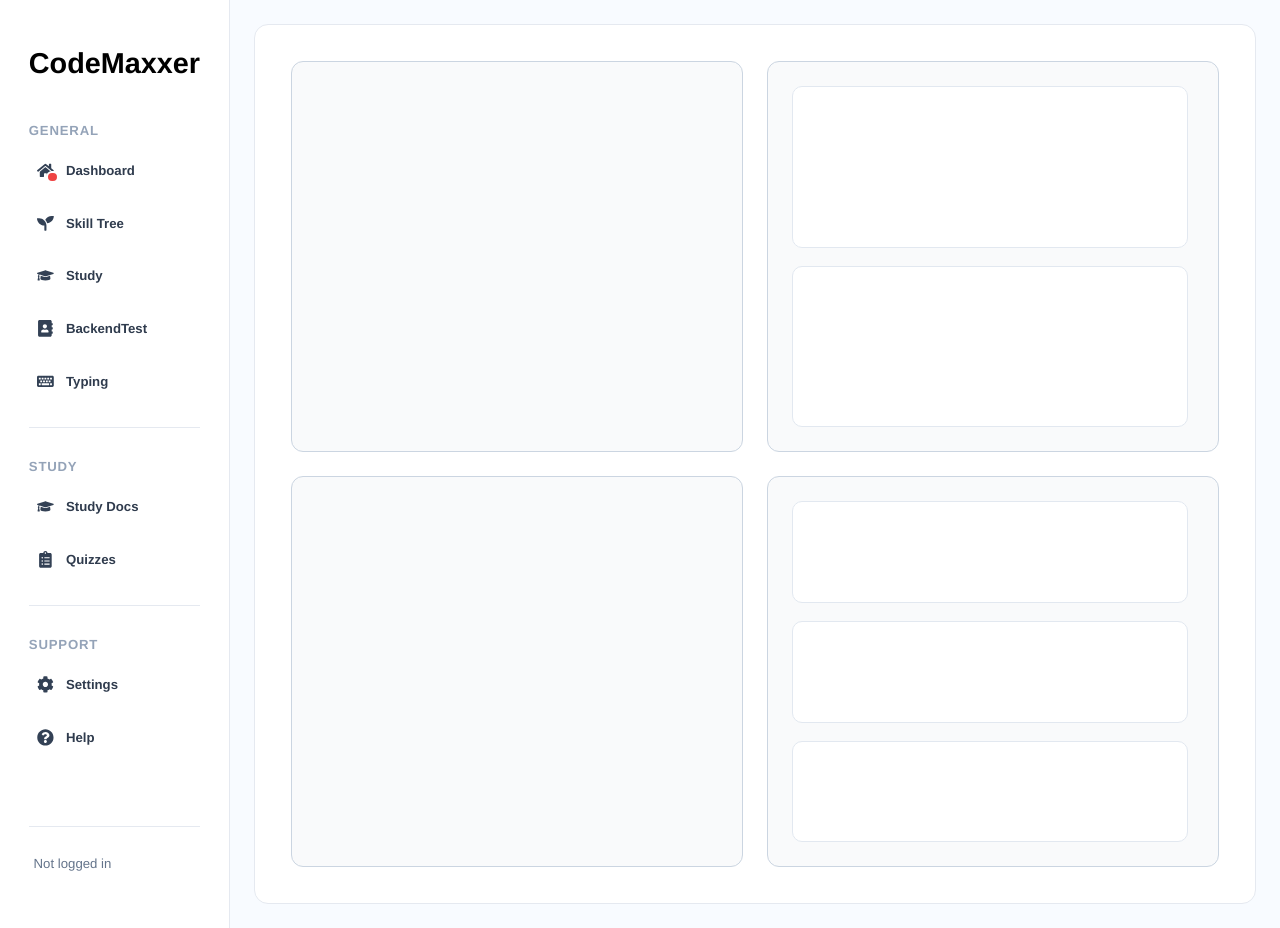
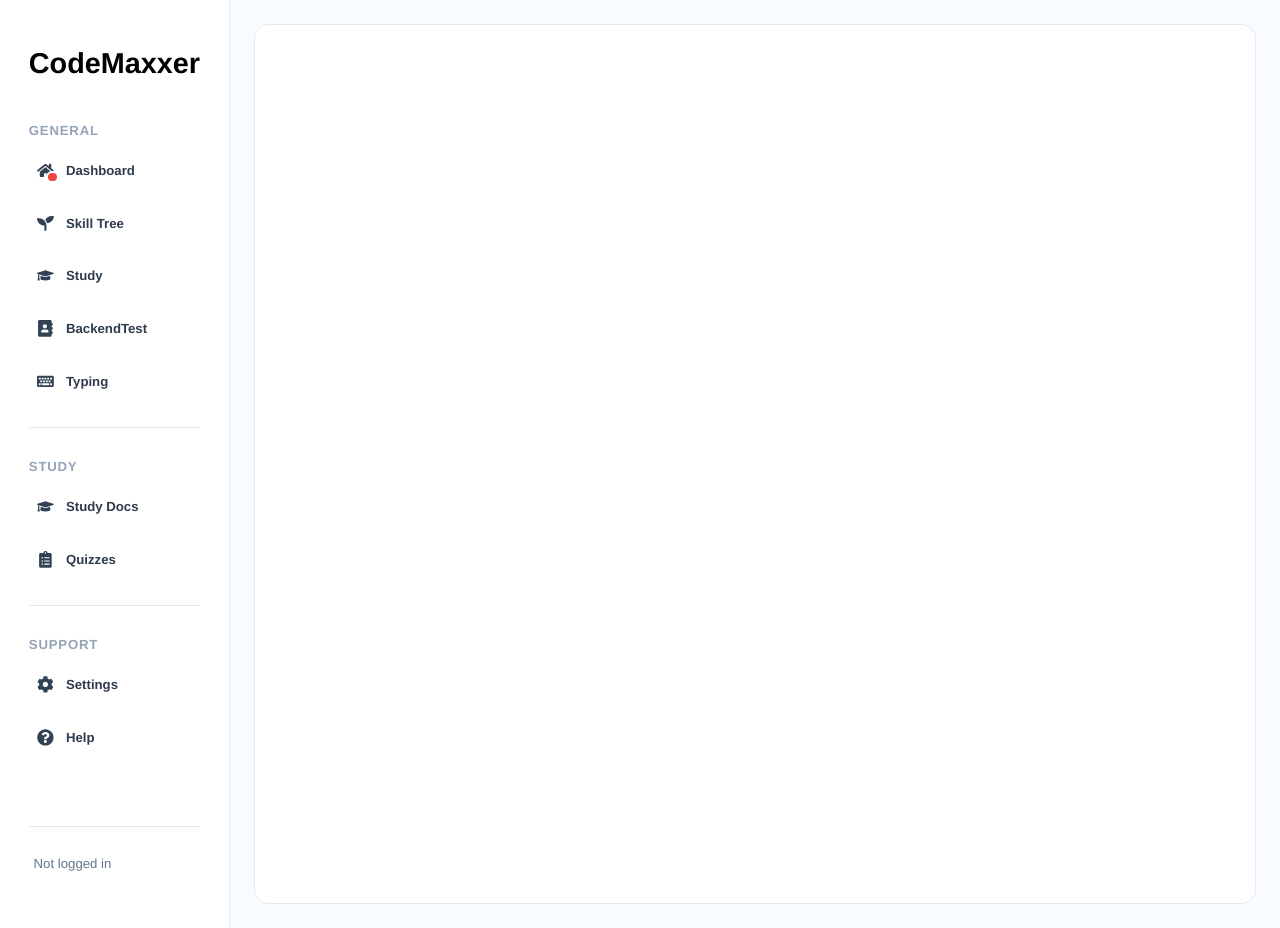
Before and after one commit to antranig8/raptorhacks-project, a React (Vite) app in the folder frontend/CodeMaxxer/: page /dashboard in a window 1280 px wide. Built offline with nearby package versions, Linux system fonts and the light colour scheme; no server answers; a web font is replaced by a local one.

Commit message:
quadrant scaff

```diff
--- /dev/null
+++ b/frontend/CodeMaxxer/src/pages/Dashboard/components/general/dashboard/Quadrant1.jsx
@@ -0,0 +1,5 @@
+import styles from './Quadrant1.module.css'
+
+export default function Quadrant1() {
+    return <div className={styles.root} />
+}
--- /dev/null
+++ b/frontend/CodeMaxxer/src/pages/Dashboard/components/general/dashboard/Quadrant3.jsx
@@ -0,0 +1,5 @@
+import styles from './Quadrant3.module.css'
+
+export default function Quadrant3() {
+    return <div className={styles.root} />
+}
--- a/frontend/CodeMaxxer/src/pages/Dashboard/styles/DashboardHome.module.css
+++ b/frontend/CodeMaxxer/src/pages/Dashboard/styles/DashboardHome.module.css
@@ -13,68 +13,6 @@
     height: 100%;
 }
 
-.card {
-    background: #f9fafb;
-    border: 1px solid #cbd5e1;
-    border-radius: 12px;
-    padding: 1rem;
-    display: flex;
-    align-items: center;
-    justify-content: center;
-    color: #334155;
-    font-weight: 600;
-}
-
-.cardTall {
-    display: flex;
-    align-items: stretch;
-    justify-content: stretch;
-    overflow: hidden;
-}
-
-.stack {
-    width: 100%;
-    display: flex;
-    flex-direction: column;
-    gap: 0.75rem;
-    height: 100%;
-    overflow-y: auto;
-    padding-right: 0.25rem;
-}
-
-.stackItem {
-    flex: 1 1 0;
-    min-height: 0;
-    background: #ffffff;
-    border: 1px solid #e2e8f0;
-    border-radius: 10px;
-}
-
-.cardTall2 {
-    display: flex;
-    align-items: stretch;
-    justify-content: stretch;
-    overflow: hidden;
-}
-
-.stack2 {
-    width: 100%;
-    display: flex;
-    flex-direction: column;
-    gap: 0.75rem;
-    height: 100%;
-    overflow-y: auto;
-    padding-right: 0.25rem;
-}
-
-.stackItem2 {
-    flex: 1 1 0;
-    min-height: 0;
-    background: #ffffff;
-    border: 1px solid #e2e8f0;
-    border-radius: 10px;
-}
-
 h1 {
     margin: 0 0 0.75rem;
     font-size: 2rem;
```
Also changed, not shown: frontend/CodeMaxxer/src/pages/Dashboard/components/general/dashboard/Quadrant1.module.css (added, +7 -0 lines), frontend/CodeMaxxer/src/pages/Dashboard/components/general/dashboard/Quadrant3.module.css (added, +7 -0 lines), frontend/CodeMaxxer/src/pages/Dashboard/components/general/dashboard/Quadrant4.jsx (added, +13 -0 lines), frontend/CodeMaxxer/src/pages/Dashboard/components/general/dashboard/Quadrant4.module.css (added, +30 -0 lines).
